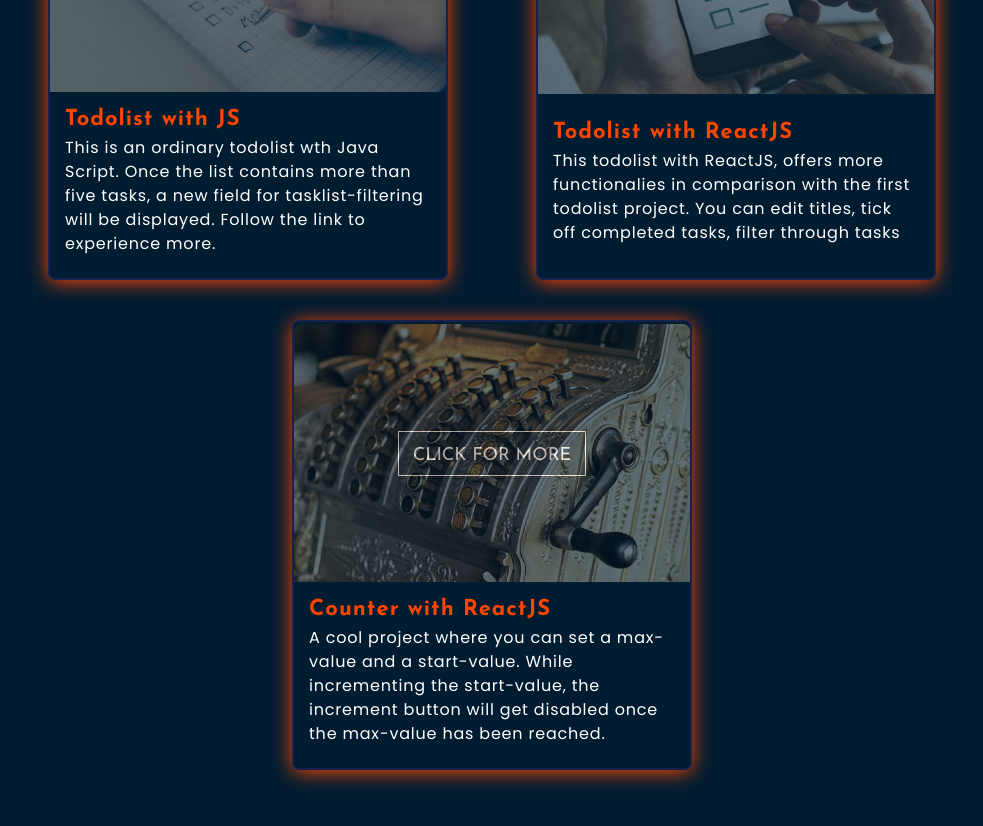
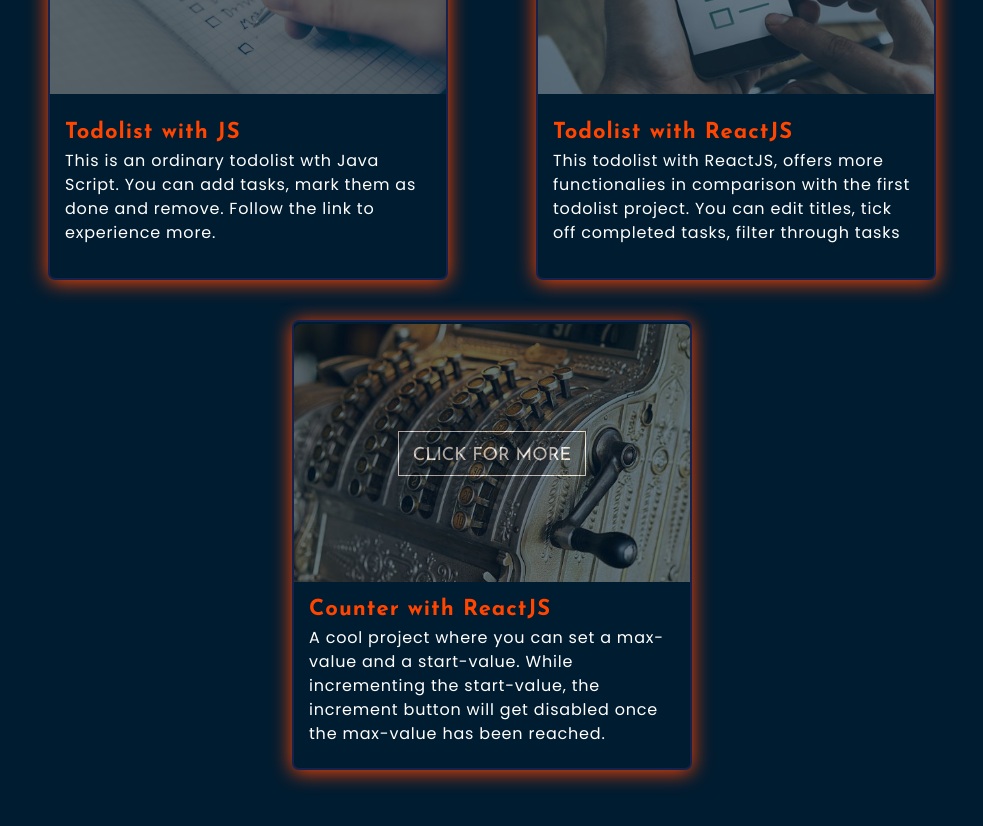
Before and after one commit to andbudha/my_portfolio, a React (Create React App) app: page / in a window 1280 px wide. Shown: the part 2620-3446 px from the top of the page, without its empty margins (148-1131 px from the left). Built offline with nearby package versions, Linux system fonts and the light colour scheme.

Commit message:
JS Todolist description updated

```diff
--- a/src/projects/Projects.jsx
+++ b/src/projects/Projects.jsx
@@ -11,7 +11,7 @@ import { Loader } from '../contact/Loader/Loader';
 
 export const Projects = () => {
 
-    const jsTodo = 'This is an ordinary todolist wth Java Script. Once the list contains more than five tasks, a new field for tasklist-filtering will be displayed. Follow the link to experience more.';
+    const jsTodo = 'This is an ordinary todolist wth Java Script. You can add tasks, mark them as done and remove. Follow the link to experience more.';
 
     const reactCounter = 'A cool project where you can set a max-value and a start-value. While incrementing the start-value, the increment button will get disabled once the max-value has been reached.';
 
```
